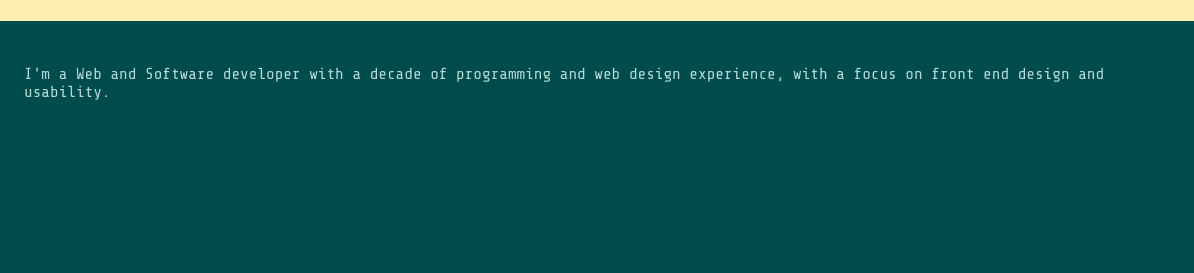
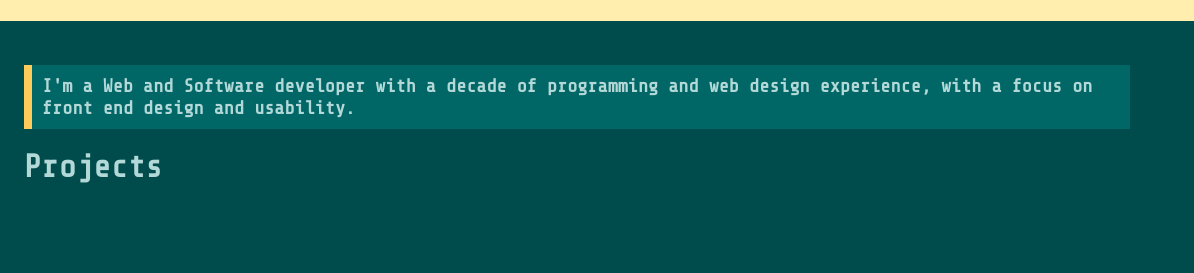
Before and after one commit to JosephRDoherty/DohertySoftware-Website, a plain HTML site: page pages/joseph.html in a window 1280 px wide. Shown: the part 85-358 px from the top of the page, 86-1280 px from the left. Drawn offline with nearby package versions, Linux system fonts and the light colour scheme.

Commit message:
Add more contennt

```diff
--- a/pages/joseph.html
+++ b/pages/joseph.html
@@ -25,7 +25,12 @@
 </div>
 
 <div class="container">
-    <p>I'm a Web and Software developer with a decade of programming and web design experience, with a focus on front end design and usability.</p>
+    <div class="bio">
+        <h3>I'm a Web and Software developer with a decade of programming and web design experience, with a focus on front end design and usability.</h3>
+    </div>
+    <div class="projects">
+        <h1>Projects</h1>
+    </div>
 </div>
 
 
--- a/pages/josephstyles.css
+++ b/pages/josephstyles.css
@@ -97,7 +97,17 @@ body {
 
 .container {
     padding-top:150px;
+    max-width: 1200px;
     margin-left: 4%;
+}
+
+.bio {
+    background-color: #006666;
+    padding-top: 10px;
+    padding-bottom: 10px;
+    padding-left: 10px;
+    border-left: 8px solid #ffcc5c;
+    margin-bottom: 20px;
 }
 
 @media screen and (max-width: 992px) {
```
